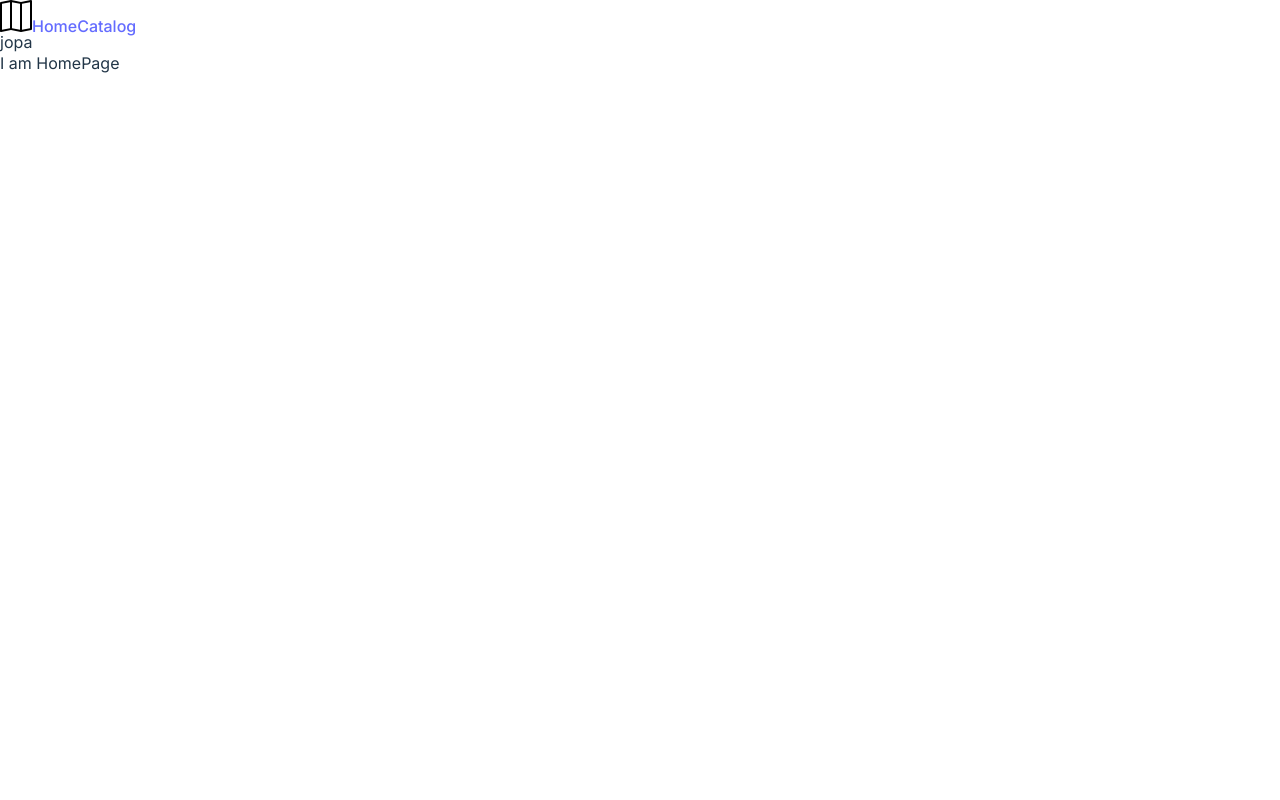
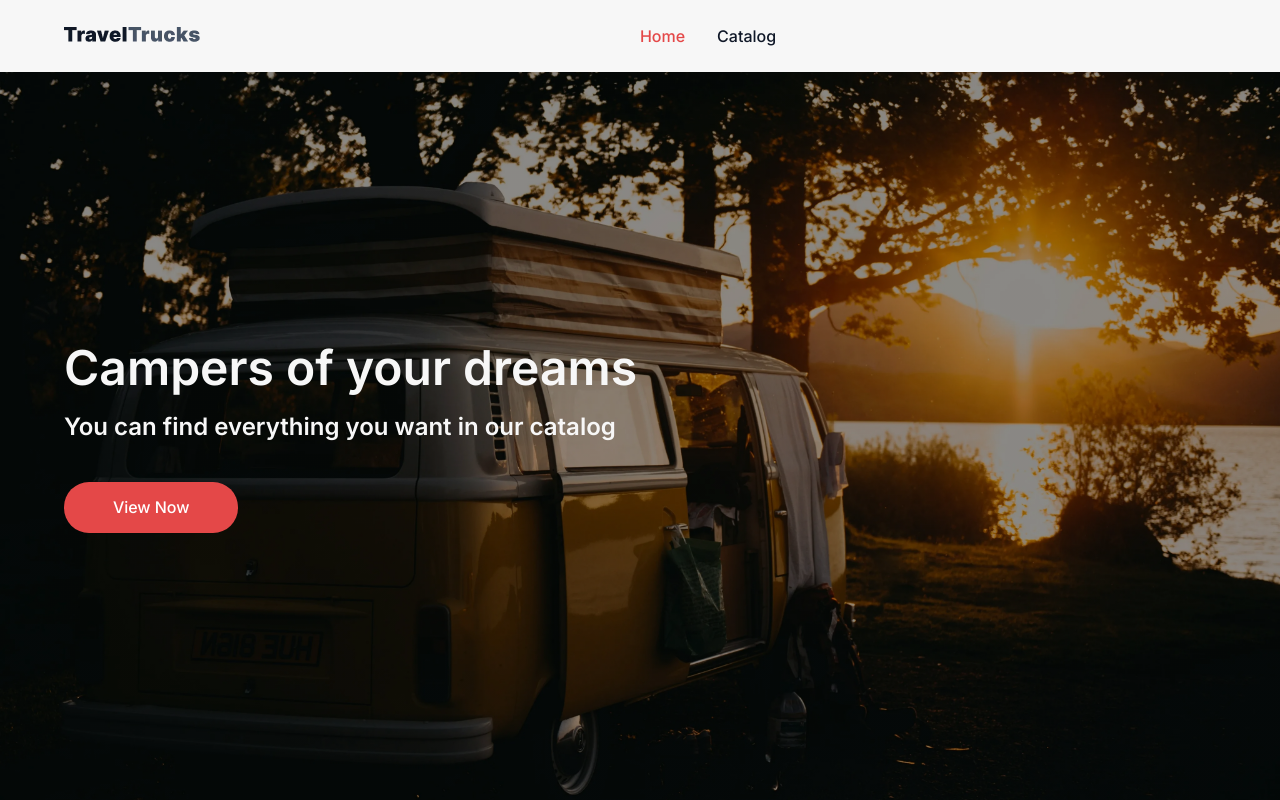
Before and after one commit to Vi-encore/goit-tt-trucks, a React (Vite) app: page / in a window 1280 px wide. Built offline with nearby package versions, Linux system fonts and the light colour scheme.

Commit message:
Homepage done

```diff
--- /dev/null
+++ b/src/components/Button/Button.jsx
@@ -0,0 +1,18 @@
+import css from './Button.module.css';
+import { Link } from 'react-router-dom';
+
+export default function Button({ onClick, text, to }) {
+  if (to) {
+    return (
+      <Link to={to} className={css.button}>
+        {text}
+      </Link>
+    );
+  }
+
+  return (
+    <button onClick={onClick} className={css.button}>
+      {text}
+    </button>
+  );
+}
--- /dev/null
+++ b/src/components/Button/Button.module.css
@@ -0,0 +1,17 @@
+.button {
+  color: var(--white);
+  font-weight: 500;
+  font-size: 16px;
+  line-height: 1.2;
+  letter-spacing: -0.05px;
+
+  padding: 16px 49px;
+  background-color: var(--red);
+  border-radius: 25px;
+
+  transition: background-color 0.15s ease-in-out;
+}
+
+.button:hover {
+  background-color: var(--red-hover);
+}
--- a/src/components/Navigation/Navigation.jsx
+++ b/src/components/Navigation/Navigation.jsx
@@ -2,7 +2,7 @@ import css from './Navigation.module.css';
 
 import { NavLink } from 'react-router-dom';
 
-const spritePath = '/icons.svg';
+// const spritePath = '/icons.svg';
 
 const navLinks = [
   { to: '/', label: 'Home' },
@@ -11,14 +11,16 @@ const navLinks = [
 
 export default function Navigation() {
   return (
-    <nav>
-      <svg width="32" height="32">
-        {/* The href attribute points to the file path and the specific icon's ID */}
-        <use href={`${spritePath}#icon-map`} />
-      </svg>
+    <nav className={css['nav-container']}>
+      <div>
+        <NavLink to="/">
+          <img src="/public/Logo.webp" alt="Travel Trucks logo" />
+        </NavLink>
+      </div>
+      <ul className={css.nav}>
         {navLinks.map(({ to, label }) => (
+          <li key={to}>
             <NavLink
-          key={to}
               to={to}
               className={({ isActive }) =>
                 isActive ? `${css['nav-link']} ${css.active}` : css['nav-link']
@@ -26,9 +28,8 @@ export default function Navigation() {
             >
               {label}
             </NavLink>
+          </li>
         ))}
-      <ul>
-        <li>jopa</li>
       </ul>
     </nav>
   );
--- a/src/components/Navigation/Navigation.module.css
+++ b/src/components/Navigation/Navigation.module.css
@@ -0,0 +1,40 @@
+.nav-container {
+  width: 100vw;
+
+  display: flex;
+  flex-direction: row;
+  justify-content: space-between;
+  align-items: center;
+
+  padding: 24px 64px;
+  background-color: var(--dirt-white);
+
+
+}
+
+.nav {
+  flex-grow: 1;
+  display: flex;
+  justify-content: center;
+  gap: 32px;
+}
+
+.nav-link {
+  color: var(--main-black);
+  font-weight: 500;
+  font-size: 16px;
+  line-height: 24px;
+  letter-spacing: 0%;
+  text-align: center;
+  /* check if everything is really necessary  */
+
+  transition: color 0.15s ease-in-out;
+}
+
+.nav-link:hover {
+  color: var(--red-hover);
+}
+
+.active {
+  color: var(--red);
+}
--- a/src/index.css
+++ b/src/index.css
@@ -24,19 +24,18 @@
   --white: #ffffff;
 }
 
+#root {
+  display: flex;
+  flex-direction: column;
+}
+
 a {
-  font-weight: 500;
-  color: #646cff;
-  text-decoration: inherit;
-}
-a:hover {
-  color: #535bf2;
+  text-decoration: none;
 }
 
 body {
   margin: 0;
   display: flex;
-  /* place-items: center; */
   min-width: 320px;
   min-height: 100vh;
 }
@@ -75,9 +74,7 @@ button:focus-visible {
     color: #213547;
     background-color: #ffffff;
   }
-  a:hover {
-    color: #747bff;
-  }
+
   button {
     background-color: #f9f9f9;
   }
--- a/src/pages/HomePage/HomePage.jsx
+++ b/src/pages/HomePage/HomePage.jsx
@@ -1,5 +1,12 @@
+import Button from '../../components/Button/Button';
 import css from './HomePage.module.css';
 
 export default function HomePage() {
-  return <p>I am HomePage</p>;
+  return (
+    <main className={css['main-container']}>
+      <h1 className={css.header}>Campers of your dreams</h1>
+      <h2 className={css.subheader}>You can find everything you want in our catalog</h2>
+      <Button to="/catalog" text="View Now" />
+    </main>
+  );
 }
--- a/src/pages/HomePage/HomePage.module.css
+++ b/src/pages/HomePage/HomePage.module.css
@@ -0,0 +1,37 @@
+.main-container {
+  padding: 64px;
+  width: 100%;
+
+  display: flex;
+  flex-direction: column;
+  justify-content: center;
+  align-items: start;
+  flex-grow: 1;
+
+  background-image:
+    linear-gradient(rgba(0, 0, 0, 0.4), rgba(0, 0, 0, 0.4)),
+    url('../../assets/home-bg.webp');
+  background-size: cover;
+  background-position: center;
+  background-repeat: no-repeat;
+
+  color: var(--dirt-white);
+}
+
+.header {
+  font-weight: 600;
+  font-size: 48px;
+  line-height: 1.2;
+  letter-spacing: 0;
+
+  margin-bottom: 16px;
+}
+
+.subheader {
+  font-weight: 600;
+  font-size: 24px;
+  line-height: 1.2;
+  letter-spacing: 0;
+
+  margin-bottom: 40px;
+}
```
Also changed, not shown: src/assets/home-bg.webp (added). Lines whose indentation alone changed are shown as unchanged.
